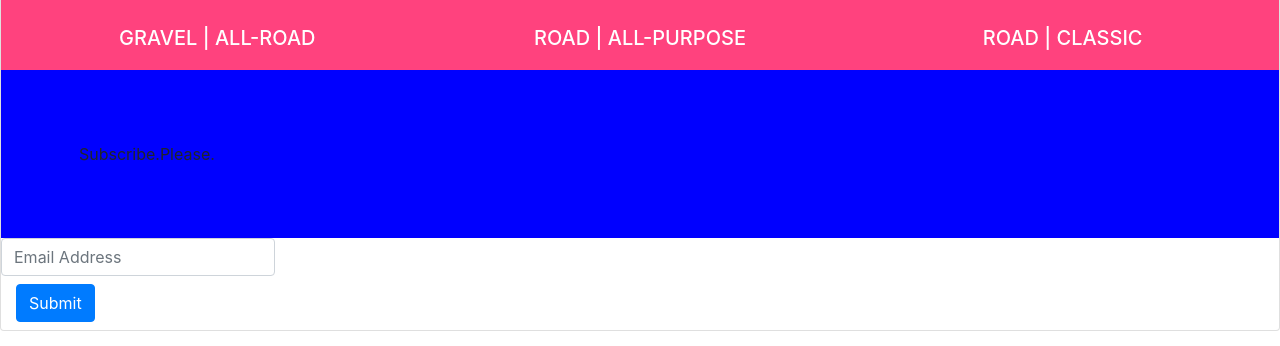
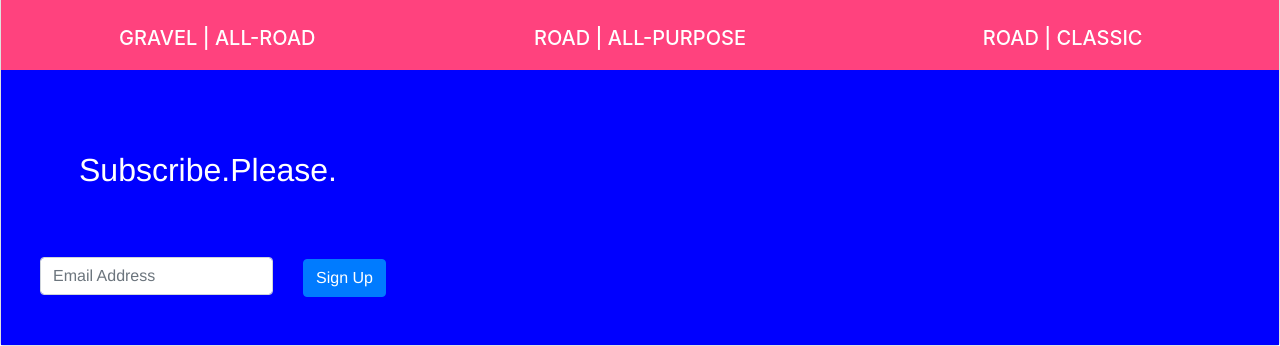
Before and after one commit to jpcas/myappmockup, a React (Create React App) app: page / in a window 1280 px wide. Shown: the part 1757-2103 px from the top of the page. Built offline with nearby package versions, Linux system fonts and the light colour scheme.

Commit message:
adjusted the button and added css to the title

```diff
--- a/src/App.css
+++ b/src/App.css
@@ -123,4 +123,12 @@
   padding: 36px 39px;
   box-sizing: content-box;
   background-repeat: no-repeat;
+  color: white;
+  font-family: "proxima-nova","Helvetica Neue",Helvetica,Arial,sans-serif;
+  font-weight: 400;
+  font-style: normal;
+  letter-spacing: 0em;
+  text-transform: none;
+  line-height: 1.8em;
+  font-size: 2rem;
 }
--- a/src/pages/HomePage.js
+++ b/src/pages/HomePage.js
@@ -1,5 +1,5 @@
 import React from 'react';
-import {Nav, Button, Card, Row, Col, Image, Form} from 'react-bootstrap';
+import {Nav, Button, Card, Row, Col, Image, Form } from 'react-bootstrap';
 import '../App.css';
 
 function HomePage() {
@@ -74,9 +74,8 @@ function HomePage() {
   </Row>
 </Card.Body>
 <Card.Body className="sign-up">
-    <Card.Text className="sign-up">Subscribe.Please.</Card.Text>
-  </Card.Body>
-<Form>
+    <Card.Text className="sign-up">Subscribe.Please. </Card.Text>
+    <Form>
   <Form.Row className="align-items-center">
     <Col xs="auto">
       <Form.Label htmlFor="inlineFormInput" srOnly>
@@ -86,17 +85,23 @@ function HomePage() {
         className="mb-2"
         id="inlineFormInput"
         placeholder="Email Address"
-        />
-       <Col xs="auto">
+      />
+    </Col>
+    <Col xs="auto">
+
+
+    </Col>
+    <Col xs="auto">
+    </Col>
+    <Col xs="auto">
       <Button type="submit" className="mb-2">
-        Submit
+        Sign Up
       </Button>
     </Col>
-    </Col>
+  </Form.Row>
+</Form>
+  </Card.Body>
 
-  </Form.Row>
-
-</Form>
 </Card>
 
 
```
